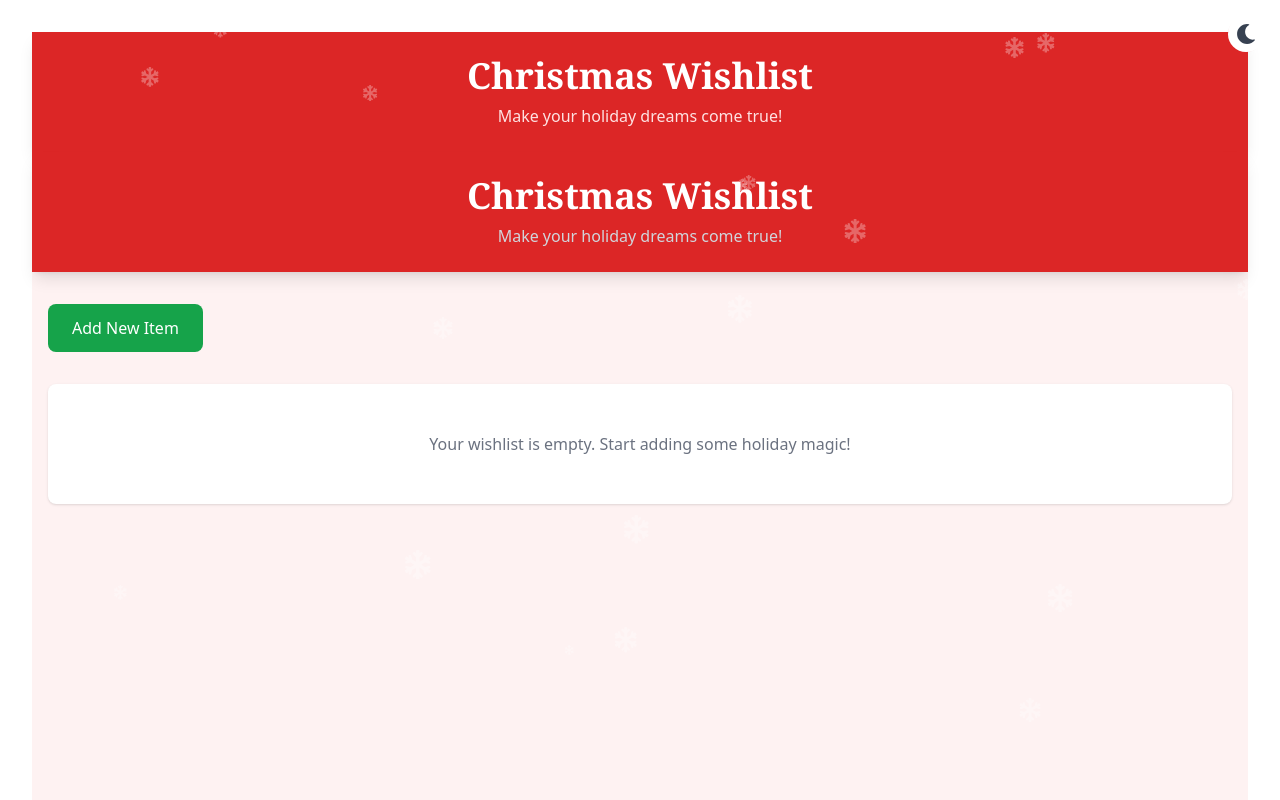
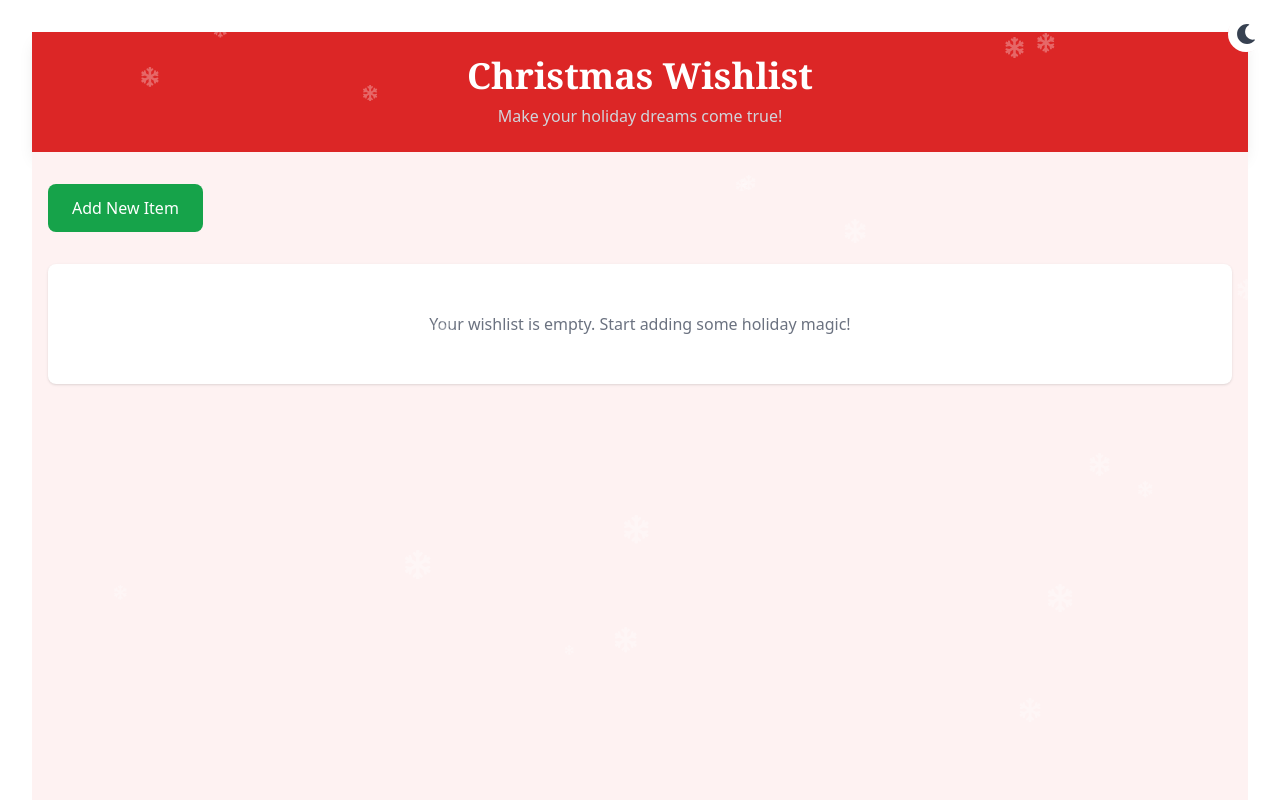
Before and after one commit to RenatoAguirre/REGALAPP, a React (Vite) app in the folder FRONTEND-WISHLIST/: page / in a window 1280 px wide. Shown: the top 800 px of the page. Built offline with nearby package versions, Linux system fonts and the light colour scheme.

Commit message:
feat: Implement dark mode toggle functionality in ChristmasWishlist and Header components

```diff
--- a/FRONTEND-WISHLIST/src/App.tsx
+++ b/FRONTEND-WISHLIST/src/App.tsx
@@ -1,12 +1,17 @@
 import "./App.css";
 import ChristmasWishlist from "./pages/ChristmasWishlist";
 import Header from "./components/layouts/Header";
+import { useDarkMode } from "./hooks/useDarkMode";
 
 function App() {
+  const [isDarkMode, toggleDarkMode] = useDarkMode();
   return (
     <>
-      <Header />
-      <ChristmasWishlist />
+      <Header isDarkMode={isDarkMode} />
+      <ChristmasWishlist
+        isDarkMode={isDarkMode}
+        toggleDarkMode={toggleDarkMode}
+      />
     </>
   );
 }
--- a/FRONTEND-WISHLIST/src/components/layouts/Header.tsx
+++ b/FRONTEND-WISHLIST/src/components/layouts/Header.tsx
@@ -1,11 +1,19 @@
-function Header() {
+type HeaderProps = {
+  isDarkMode: boolean;
+};
+
+function Header({ isDarkMode }: HeaderProps) {
   return (
-    <header className="bg-red-600 text-white py-6 shadow-lg">
+    <header
+      className={`${
+        isDarkMode ? "bg-gray-800" : "bg-red-600"
+      } text-white py-6 shadow-lg`}
+    >
       <div className="container mx-auto px-4">
         <h1 className="text-4xl font-bold text-center font-serif">
           Christmas Wishlist
         </h1>
-        <p className="text-center mt-2 text-red-100">
+        <p className="text-center mt-2 text-gray-300">
           Make your holiday dreams come true!
         </p>
       </div>
--- a/FRONTEND-WISHLIST/src/pages/ChristmasWishlist.tsx
+++ b/FRONTEND-WISHLIST/src/pages/ChristmasWishlist.tsx
@@ -1,15 +1,21 @@
 import React, { useState } from "react";
 import { WishlistItem, NewProduct } from "../types";
-import { useDarkMode } from "../hooks/useDarkMode";
 import ThemeToggle from "../components/ThemeToggle";
 import SnowflakeBackground from "../components/SnowflakeBackground";
 import WishlistItemCard from "../components/WishlistItemCard";
 import WishlistFormModal from "../components/WishlistFormModal";
 
-const ChristmasWishlist: React.FC = () => {
+export type ChristmasWishlistProps = {
+  isDarkMode: boolean;
+  toggleDarkMode: () => void;
+};
+
+const ChristmasWishlist: React.FC<ChristmasWishlistProps> = ({
+  isDarkMode,
+  toggleDarkMode,
+}) => {
   const [wishlistItems, setWishlistItems] = useState<WishlistItem[]>([]);
   const [isModalOpen, setIsModalOpen] = useState(false);
-  const [isDarkMode, toggleDarkMode] = useDarkMode();
 
   const addProduct = (product: NewProduct) => {
     setWishlistItems([...wishlistItems, { id: Date.now(), ...product }]);
@@ -23,20 +29,7 @@ const ChristmasWishlist: React.FC = () => {
     <div className={`min-h-screen ${isDarkMode ? "bg-gray-900" : "bg-red-50"}`}>
       <ThemeToggle isDarkMode={isDarkMode} onToggle={toggleDarkMode} />
       <SnowflakeBackground isDarkMode={isDarkMode} />
-      <header
-        className={`${
-          isDarkMode ? "bg-gray-800" : "bg-red-600"
-        } text-white py-6 shadow-lg`}
-      >
-        <div className="container mx-auto px-4">
-          <h1 className="text-4xl font-bold text-center font-serif">
-            Christmas Wishlist
-          </h1>
-          <p className="text-center mt-2 text-gray-300">
-            Make your holiday dreams come true!
-          </p>
-        </div>
-      </header>
+
       <div className="container mx-auto px-4 py-8">
         <button
           onClick={() => setIsModalOpen(true)}
```
